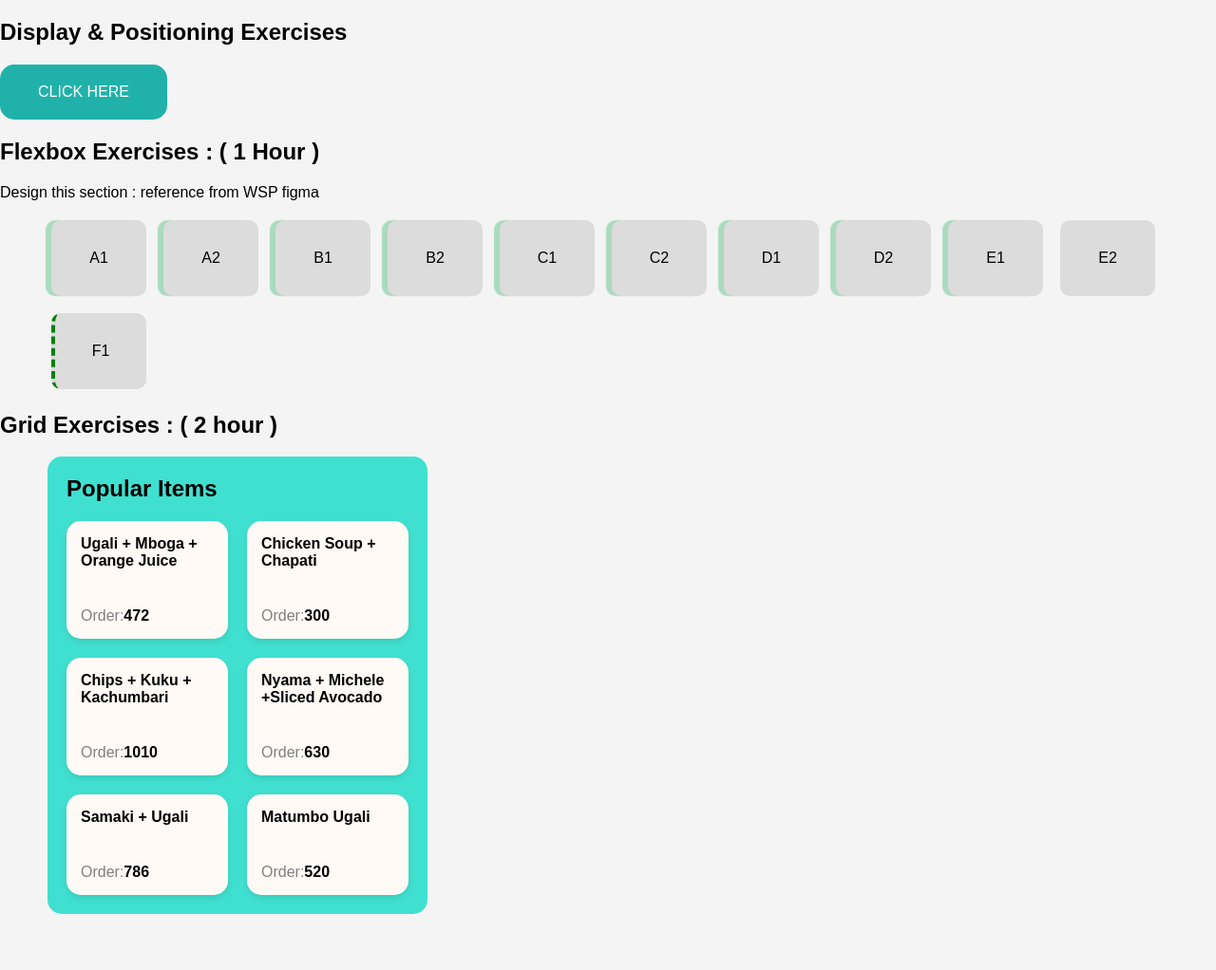
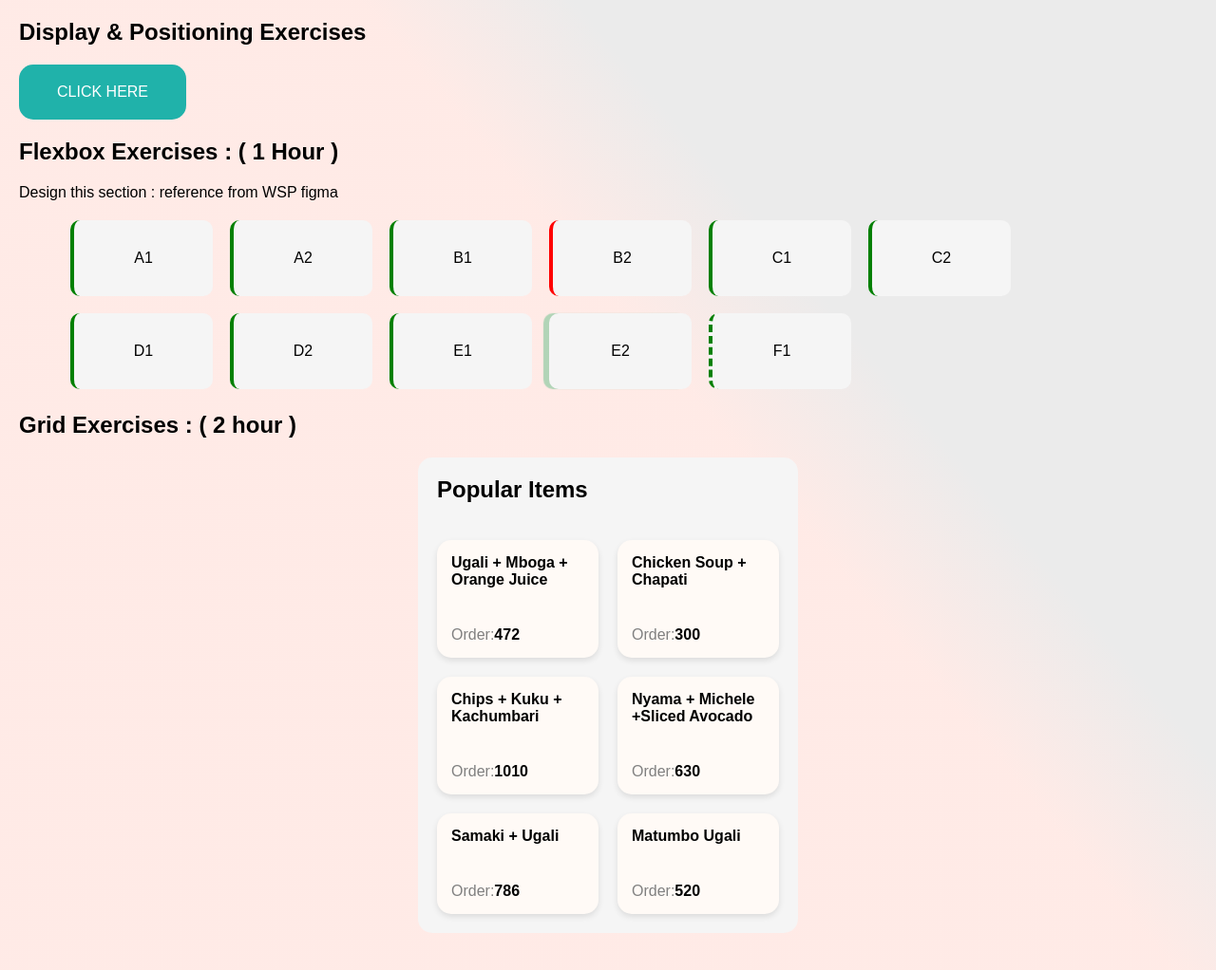
Before and after one commit to florenceorimba/CssDay3exercises, a plain HTML site: page index.htm in a window 1280 px wide. Shown: the whole page at 95% size. Before the commit the page ends 963 px from the top, so only its background shows below. Drawn offline with Linux system fonts and the light colour scheme.

Commit message:
Add files via upload

```diff
--- a/displaystyles.css
+++ b/displaystyles.css
@@ -3,9 +3,9 @@ body {
     display: block;
     justify-content: center;
     align-items: center;
-    height: 100vh;
-    background-color: #f4f4f4;
-    margin: 0;
+    height: 140vh;
+background: var(--body-gradient);
+    margin: 20px;
 }
 
 .mybutton {
@@ -141,40 +141,53 @@ font-weight: bold;
 }
 
 .t-number {
-    background-color: #DCDCDC;
+    background-color: #F5F5F5;
     border-radius: 10px;
     padding: 15px;
-    width: 100px;
+    width: 150px;
     text-align: center;
-    box-shadow: -6px 0 1px rgba(60, 179, 113, 0.4);
+
     margin: 4px;
+border-left: 4px solid green;
 }
 
 .t-number1 {
-    background-color: #DCDCDC;
+    background-color: #F5F5F5;
     border-radius: 10px;
     padding: 15px;
-    width: 100px;
+    width: 150px;
     text-align: center;
     border-left: 4px dashed green;
     margin: 4px;
 }
 
 .t-number2 {
-    background-color: #DCDCDC;
+    background-color: #F5F5F5;
     border-radius: 10px;
     padding: 15px;
-    width: 100px;
+    width: 150px;
     text-align: center;
     display: flex;
 justify-content: center;
 align-items: center;
     margin: 4px;
+box-shadow: -6px 0 1px rgba(60, 179, 113, 0.4);
+}
+
+.t-number3 {
+    background-color: #F5F5F5;
+    border-radius: 10px;
+    padding: 15px;
+    width: 150px;
+    text-align: center;
+    border-left: 4px solid red;
+    margin: 4px;
 }
 
 
 :root {
-  --border: 0 0% 89.8%;
+    --border: 0 0% 89.8%;
+    --body-gradient: linear-gradient(50deg, rgba(255, 85, 51, .12) 60%, rgba(0, 0, 0, .08) 70%);
 }
 
 *, :after, :before {
@@ -182,17 +195,26 @@ align-items: center;
     border: 0 solid #e5e7eb;
 }
 
-
+.grid {
+    width: 80%;
+    margin: auto;
+    overflow: hidden;
+}
 
 .grid1 {
+    margin: auto;
+    overflow: hidden;
+
     width: 400px;
     padding: 20px;
     border-radius: 15px;
-    background: #40E0D0;
+    background: #F5F5F5;
+    text-align: center;
 
-    text-align: center;
-    margin-left: 50px;
 box-sizing: border-box;
+background-size: cover;
+justify-content: center;
+display: grid;
 }
 
 .grid1 h2 {
--- a/index.htm
+++ b/index.htm
@@ -45,7 +45,7 @@
 <div class="t-number">
 <p class="name">B1</p>
 </div>
-<div class="t-number">
+<div class="t-number3">
 <p class="name">B2</p>
 </div>
 <div class="t-number">
@@ -73,8 +73,10 @@
 </div>
 </div>
 
+
 <h2>Grid Exercises : ( 2 hour )</h2>
 
+<div class="grid">
 <div class="grid1">
 <h2>Popular Items</h2>
 
@@ -105,7 +107,7 @@
         </div>
     </div>
 </div>
-
+</div>
 
 </body>
 </html>
```
